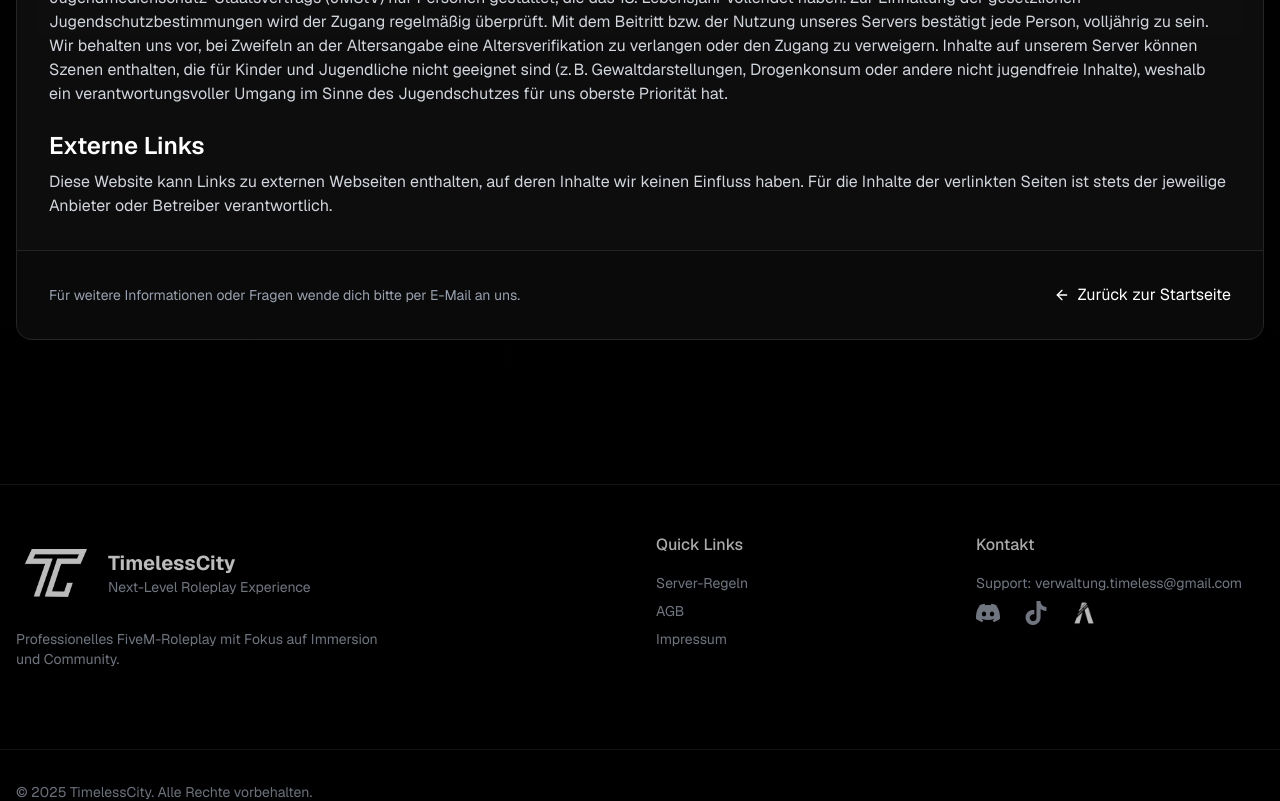
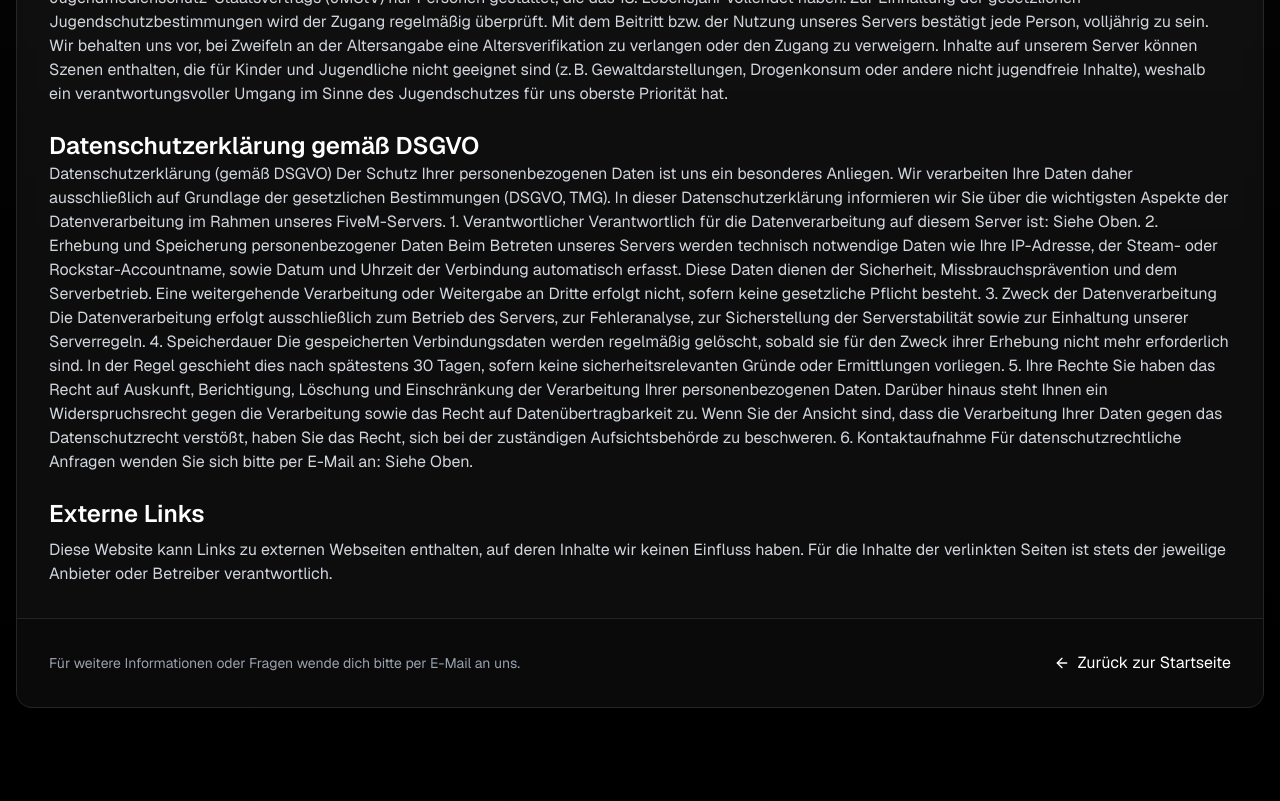
Before and after one commit to timeless-city/tc-website, a Next.js app: page /impressum in a window 1280 px wide. Shown: the part 820-1621 px from the top of the page. Built offline with nearby package versions, Linux system fonts and the light colour scheme.

Commit message:
Update page.tsx
Datenschutzerklärung hinzugefügt

```diff
--- a/app/impressum/page.tsx
+++ b/app/impressum/page.tsx
@@ -99,6 +99,34 @@ export default function Impressum() {
                 </p>
               </div>
 
+            <div>
+              <h2 className="text-2xl font-semibold text-white">Datenschutzerklärung gemäß DSGVO</h2>
+              <p className="text-gray-300 mt2">
+                Datenschutzerklärung (gemäß DSGVO)
+
+              Der Schutz Ihrer personenbezogenen Daten ist uns ein besonderes Anliegen. Wir verarbeiten Ihre Daten daher ausschließlich auf Grundlage der gesetzlichen Bestimmungen (DSGVO, TMG). In dieser Datenschutzerklärung informieren wir Sie über die wichtigsten Aspekte der Datenverarbeitung im Rahmen unseres FiveM-Servers.
+
+              1. Verantwortlicher
+              Verantwortlich für die Datenverarbeitung auf diesem Server ist:
+              Siehe Oben.
+
+              2. Erhebung und Speicherung personenbezogener Daten
+              Beim Betreten unseres Servers werden technisch notwendige Daten wie Ihre IP-Adresse, der Steam- oder Rockstar-Accountname, sowie Datum und Uhrzeit der Verbindung automatisch erfasst. Diese Daten dienen der Sicherheit, Missbrauchsprävention und dem Serverbetrieb. Eine weitergehende Verarbeitung oder Weitergabe an Dritte erfolgt nicht, sofern keine gesetzliche Pflicht besteht.
+
+              3. Zweck der Datenverarbeitung
+              Die Datenverarbeitung erfolgt ausschließlich zum Betrieb des Servers, zur Fehleranalyse, zur Sicherstellung der Serverstabilität sowie zur Einhaltung unserer Serverregeln.
+              4. Speicherdauer
+              Die gespeicherten Verbindungsdaten werden regelmäßig gelöscht, sobald sie für den Zweck ihrer Erhebung nicht mehr erforderlich sind. In der Regel geschieht dies nach spätestens 30 Tagen, sofern keine sicherheitsrelevanten Gründe oder Ermittlungen vorliegen.
+
+              5. Ihre Rechte
+              Sie haben das Recht auf Auskunft, Berichtigung, Löschung und Einschränkung der Verarbeitung Ihrer personenbezogenen Daten. Darüber hinaus steht Ihnen ein Widerspruchsrecht gegen die Verarbeitung sowie das Recht auf Datenübertragbarkeit zu.
+              Wenn Sie der Ansicht sind, dass die Verarbeitung Ihrer Daten gegen das Datenschutzrecht verstößt, haben Sie das Recht, sich bei der zuständigen Aufsichtsbehörde zu beschweren.
+
+              6. Kontaktaufnahme
+              Für datenschutzrechtliche Anfragen wenden Sie sich bitte per E-Mail an: Siehe Oben.
+              </p>
+            </div>
+
               <div>
                 <h2 className="text-2xl font-semibold text-white">Externe Links</h2>
                 <p className="text-gray-300 mt-2">
```
